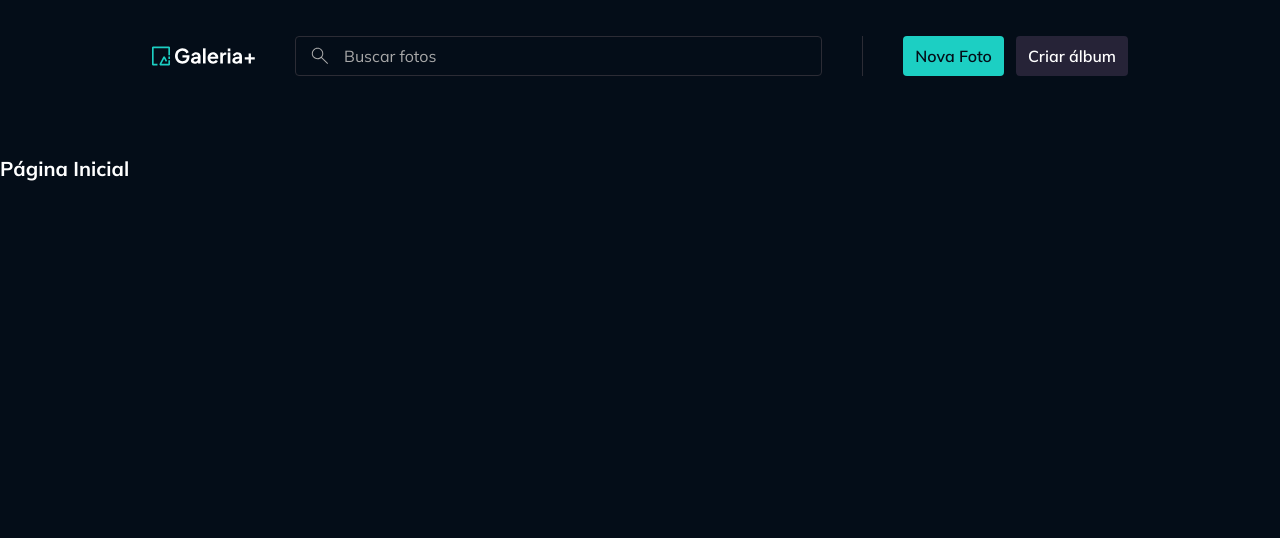
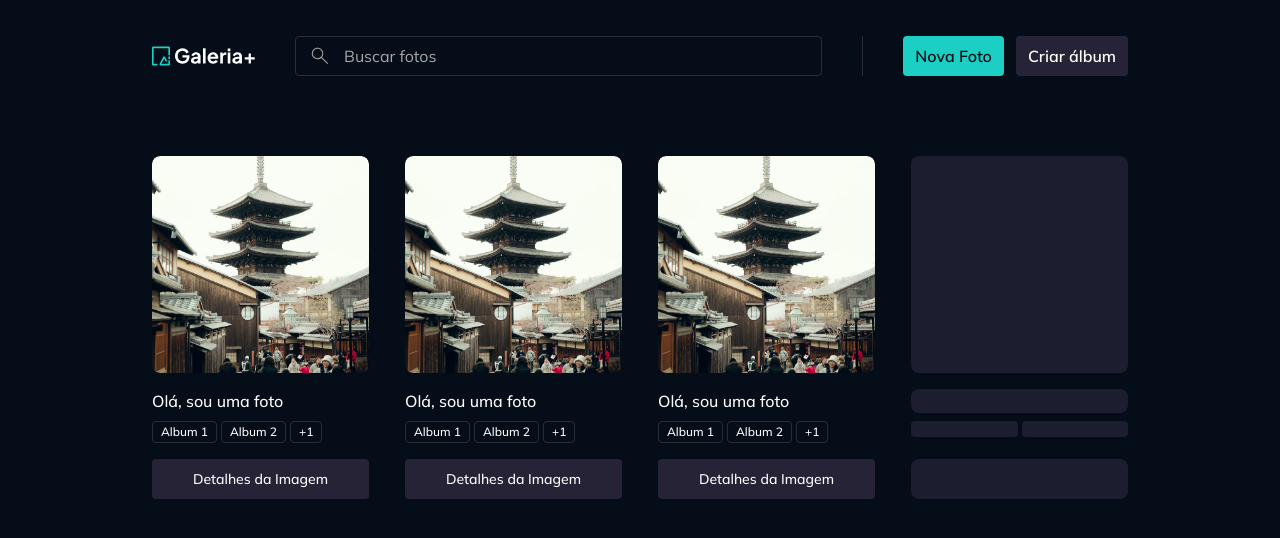
Before and after one commit to mrc-augusto/galleryPlus, a React (Vite) app: page / in a window 1280 px wide. Shown: the top 538 px of the page. Built offline with nearby package versions, Linux system fonts and the light colour scheme.

Commit message:
feat: refactor image file preview and implement photo widget with loading state

```diff
--- a/src/components/image-file-preview.tsx
+++ /dev/null
@@ -1,31 +0,0 @@
-import type React from "react";
-import { tv } from "tailwind-variants";
-
-export const imageFilePreviewVariants = tv({
-  base: `
-      rounded-lg overflow-hidden
-    `,
-});
-
-export const imageFilePreviewImageVariants = tv({
-  base: "w-full h-full object-cover",
-});
-
-interface ImageFilePreviewProps extends React.ComponentProps<"img"> {
-  imageClassName?: string;
-}
-
-export function ImageFilePreview({
-  className,
-  imageClassName,
-  ...props
-}: ImageFilePreviewProps) {
-  return (
-    <div className={imageFilePreviewVariants({ className })}>
-      <img
-        className={imageFilePreviewImageVariants({ className: imageClassName })}
-        {...props}
-      />
-    </div>
-  );
-}
--- /dev/null
+++ b/src/components/image-preview.tsx
@@ -0,0 +1,31 @@
+import type React from "react";
+import { tv } from "tailwind-variants";
+
+export const imagePreviewVariants = tv({
+  base: `
+      rounded-lg overflow-hidden
+    `,
+});
+
+export const imagePreviewImageVariants = tv({
+  base: "w-full h-full object-cover",
+});
+
+interface ImagePreviewProps extends React.ComponentProps<"img"> {
+  imageClassName?: string;
+}
+
+export function ImagePreview({
+  className,
+  imageClassName,
+  ...props
+}: ImagePreviewProps) {
+  return (
+    <div className={imagePreviewVariants({ className })}>
+      <img
+        className={imagePreviewImageVariants({ className: imageClassName })}
+        {...props}
+      />
+    </div>
+  );
+}
--- /dev/null
+++ b/src/contexts/albums/models/album.ts
@@ -0,0 +1,4 @@
+export interface Album {
+  id: string;
+  title: string;
+}
--- /dev/null
+++ b/src/contexts/photos/components/photo-widget.tsx
@@ -0,0 +1,79 @@
+import { Link } from "react-router";
+import Badge from "../../../components/badge";
+import { ImagePreview } from "../../../components/image-preview";
+import Skeleton from "../../../components/skeleton";
+import Text from "../../../components/text";
+import type { Photo } from "../models/photo";
+import { buttonTextVariants, buttonVariants } from "../../../components/button";
+
+interface PhotoWidgetProps {
+  photo: Photo;
+  loading?: boolean;
+}
+
+export function PhotoWidget({ photo, loading }: PhotoWidgetProps) {
+  return (
+    <div className="flex flex-col gap-4">
+      {!loading ? (
+        <ImagePreview
+          src={`/images/${photo.imageId}`}
+          title={photo.title}
+          imageClassName="w-[13.5625rem] h-[13.5625rem] rounded-lg"
+        />
+      ) : (
+        <Skeleton className="w-[13.5625rem] h-[13.5625rem] rounded-lg" />
+      )}
+
+      <div className="flex flex-col gap-2">
+        {!loading ? (
+          <Text variant="paragraph-large" className="truncate">
+            {photo.title}
+          </Text>
+        ) : (
+          <Skeleton className="w-full h-6" />
+        )}
+
+        <div className="flex gap-1 min-h-[1.375rem]">
+          {!loading ? (
+            <>
+              {photo.albums.slice(0, 2).map((album) => (
+                <Badge className="truncate" size="xs" key={album.id}>
+                  {album.title}
+                </Badge>
+              ))}
+              {photo.albums.length > 2 && (
+                <Badge size="xs">+{photo.albums.length - 2}</Badge>
+              )}
+            </>
+          ) : (
+            Array.from({ length: 2 }).map((_, index) => (
+              <Skeleton
+                key={`album-loading-${index}`}
+                className="w-full h-4 rounded-sm"
+              />
+            ))
+          )}
+        </div>
+      </div>
+
+      {!loading ? (
+        <Link
+          to={`/fotos/${photo.id}`}
+          className={buttonVariants({
+            variant: 'secondary',
+            className: 'px-2 py-2'
+          })}
+        >
+          <Text className={buttonTextVariants({
+            variant: 'secondary',
+            size: 'sm'
+          })}>
+            Detalhes da Imagem
+          </Text>
+        </Link>
+      ) : (
+        <Skeleton className='w-full h-10'/>
+      )}
+    </div>
+  );
+}
--- /dev/null
+++ b/src/contexts/photos/models/photo.ts
@@ -0,0 +1,8 @@
+import type { Album } from "../../albums/models/album";
+
+export interface Photo {
+  id: string;
+  title: string;
+  imageId: string;
+  albums: Album[];
+}
--- a/src/pages/page-components.tsx
+++ b/src/pages/page-components.tsx
@@ -10,7 +10,7 @@
 import { InputCheckbox } from "../components/input-checkbox";
 import { InputSingleFile } from "../components/input-single-file";
 import { useForm } from "react-hook-form";
-import { ImageFilePreview } from "../components/image-file-preview";
+import { ImagePreview } from "../components/image-preview";
 import { Dialog, DialogBody, DialogClose, DialogContent, DialogFooter, DialogHeader, DialogTrigger } from "../components/dialog";
 import Text from "../components/text";
 
@@ -74,7 +74,7 @@
           form={form}
           allowedExtensions={["png", "jpg", "jpeg", "webp"]}
           maxFileSizeInMB={50}
-          replaceBy={<ImageFilePreview src={fileSource} alt="Imagem" />}
+          replaceBy={<ImagePreview src={fileSource} alt="Imagem" />}
           {...form.register("file")}
         />
       </div>
@@ -96,7 +96,7 @@
                 form={form}
                 allowedExtensions={["png", "jpg", "jpeg", "webp"]}
                 maxFileSizeInMB={50}
-                replaceBy={<ImageFilePreview src={fileSource} alt="Imagem" />}
+                replaceBy={<ImagePreview src={fileSource} alt="Imagem" />}
                 {...form.register("file")}
               />
             </DialogBody>
--- a/src/pages/page-home.tsx
+++ b/src/pages/page-home.tsx
@@ -1,9 +1,52 @@
-import Text from "../components/text"
+import Container from "../components/container"
+import { PhotoWidget } from "../contexts/photos/components/photo-widget"
+import type { Photo } from "../contexts/photos/models/photo"
 
 export function PageHome(){
   return(
-    <div>
-      <Text variant="heading-medium">Página Inicial</Text>
-    </div>
+    <Container>
+      <div className='grid grid-cols-4 gap-9'>
+        <PhotoWidget
+          photo={{
+            id: '123',
+            title: 'Olá, sou uma foto',
+            imageId: 'portrait-tower.png',
+            albums: [
+              {id: '1', title: 'Album 1'},
+              {id: '2', title: 'Album 2'},
+              {id: '3', title: 'Album 3'},
+            ]
+          }}
+        />
+        <PhotoWidget
+          photo={{
+            id: '456',
+            title: 'Olá, sou uma foto',
+            imageId: 'portrait-tower.png',
+            albums: [
+              {id: '1', title: 'Album 1'},
+              {id: '2', title: 'Album 2'},
+              {id: '3', title: 'Album 3'},
+            ]
+          }}
+        />
+        <PhotoWidget
+          photo={{
+            id: '789',
+            title: 'Olá, sou uma foto',
+            imageId: 'portrait-tower.png',
+            albums: [
+              {id: '1', title: 'Album 1'},
+              {id: '2', title: 'Album 2'},
+              {id: '3', title: 'Album 3'},
+            ]
+          }}
+        />
+        <PhotoWidget
+          photo={{} as Photo}
+          loading
+        />
+      </div>
+    </Container>
   )
 }
```
